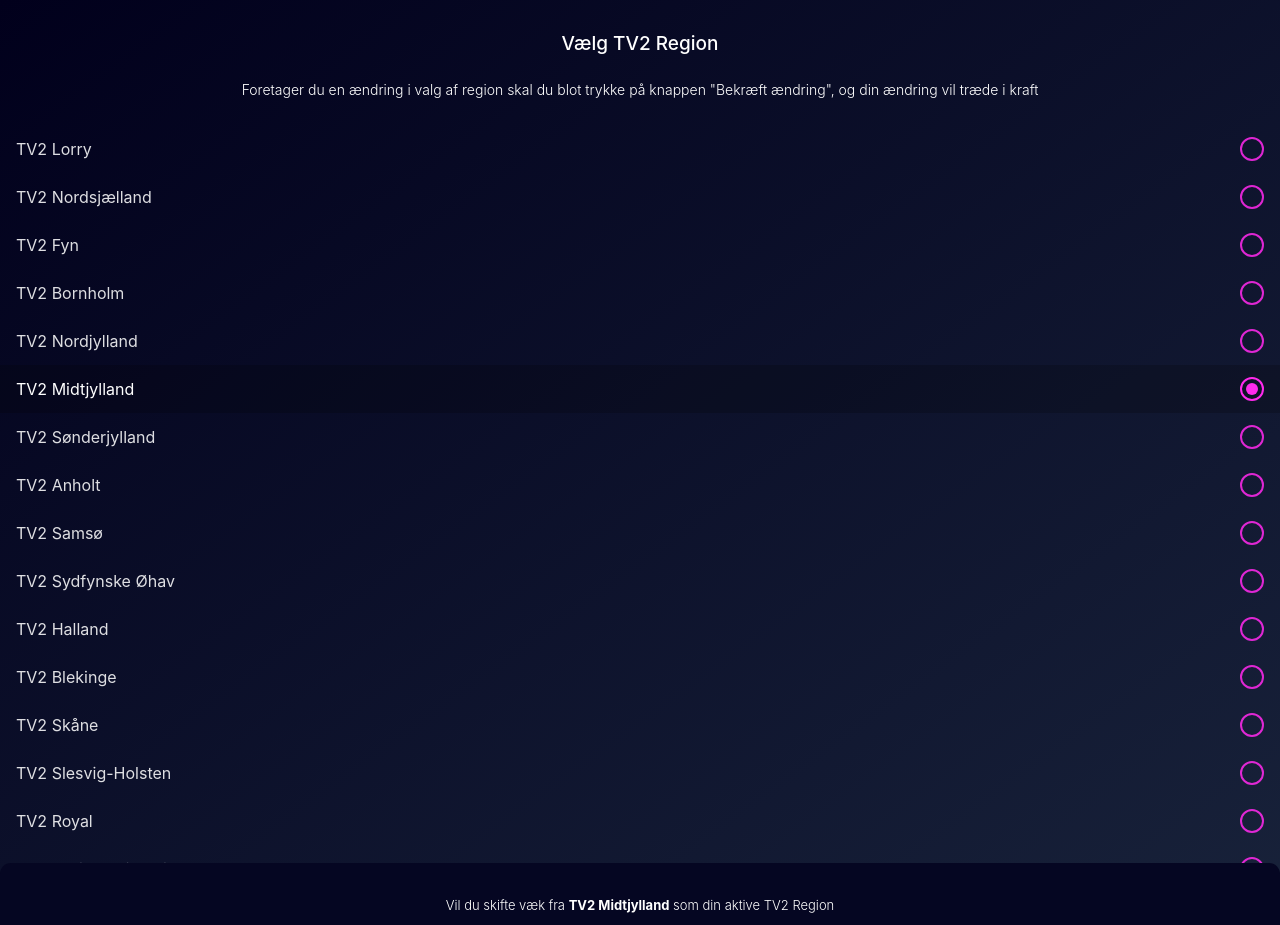
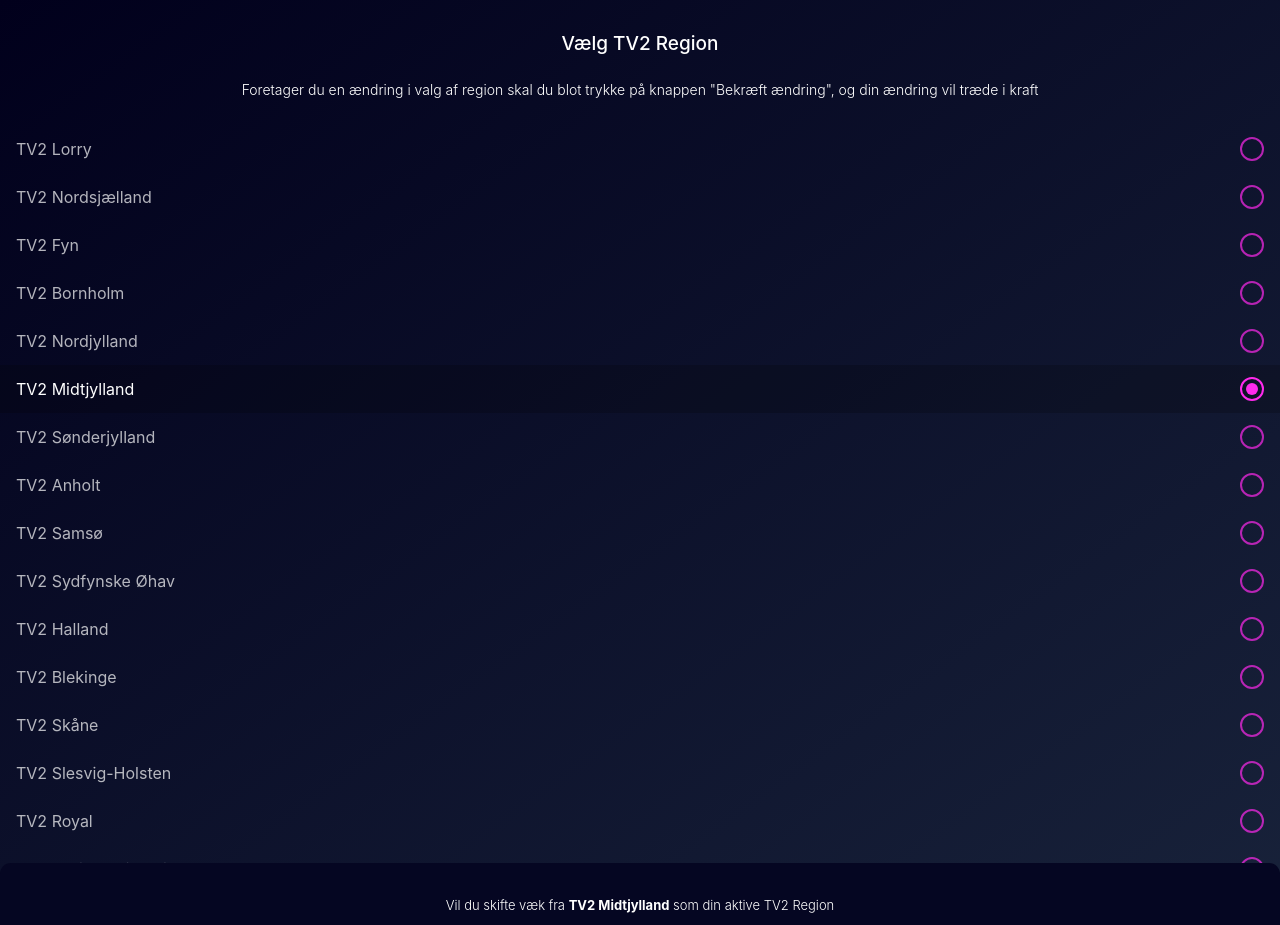
Before and after one commit to IgorSzyporyn/playground-youtv, a React (Create React App) app: page / in a window 1280 px wide. Built offline with nearby package versions, Linux system fonts and the light colour scheme; a web font is replaced by a local one.

Commit message:
fix: tweaking

```diff
--- a/src/App.tsx
+++ b/src/App.tsx
@@ -60,7 +60,7 @@
   height: 48px;
   justify-content: space-between;
   padding: 0 16px;
-  opacity: ${({ selected }) => (selected ? 1 : 0.87)};
+  opacity: ${({ selected }) => (selected ? 1 : 0.7)};
 `
 
 const Drawer = styled(motion.footer)`
```
